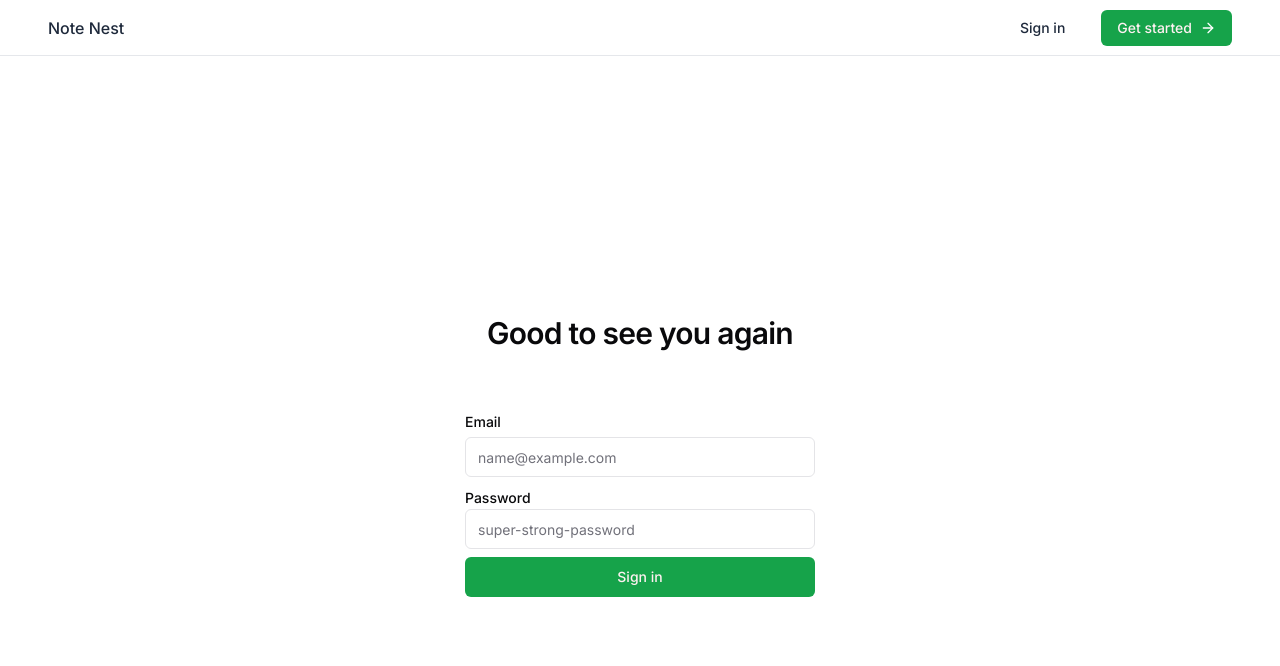
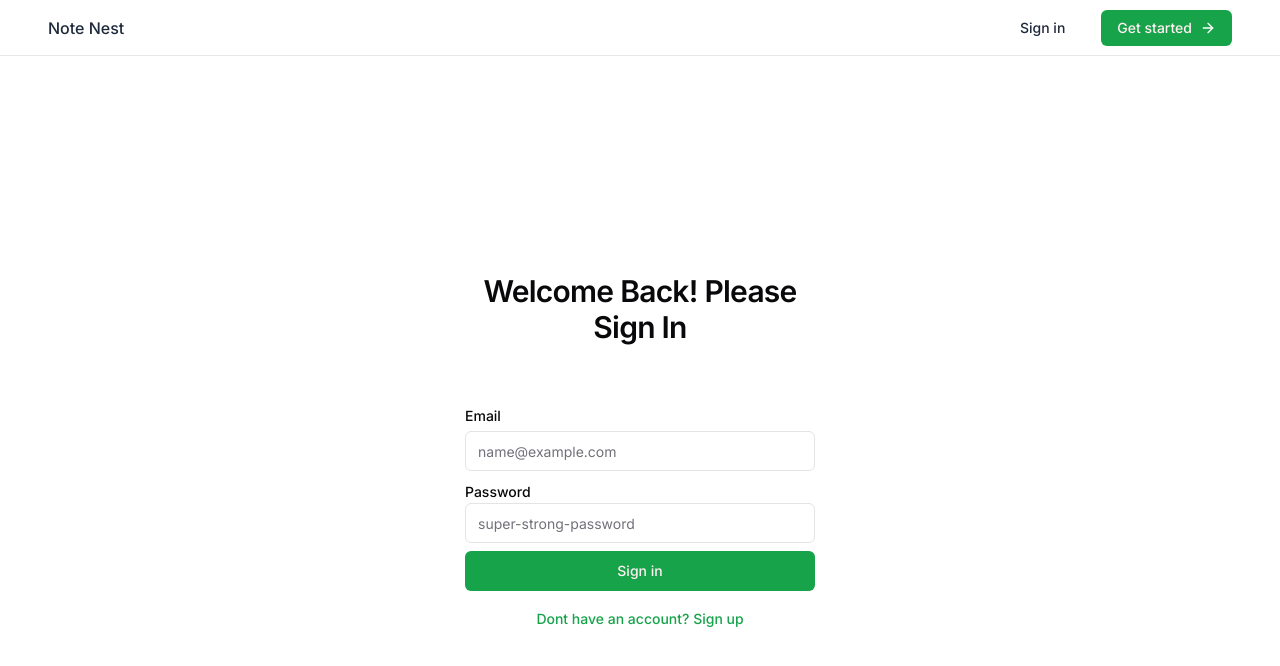
Before and after one commit to NaotoAzazel/noteapp, a Next.js app: page /sign-in in a window 1280 px wide. Shown: the top 666 px of the page. Built offline with nearby package versions, Linux system fonts and the light colour scheme; no server answers; a web font is replaced by a local one.

Commit message:
changed header text and added a button to quickly go to "Sing Up" on the "Sign In" page.

```diff
--- a/src/app/(auth)/sign-in/_components/sign-in-form.tsx
+++ b/src/app/(auth)/sign-in/_components/sign-in-form.tsx
@@ -1,13 +1,14 @@
 "use client"
 
 import { useState } from "react"
+import Link from "next/link"
 import { zodResolver } from "@hookform/resolvers/zod"
 import { signIn } from "next-auth/react"
 import { useForm } from "react-hook-form"
 
 import { cn } from "@/lib/utils"
 import { SignInSchema, signInSchema } from "@/lib/validation/auth"
-import { Button } from "@/components/ui/button"
+import { Button, buttonVariants } from "@/components/ui/button"
 import { Input } from "@/components/ui/input"
 import { Label } from "@/components/ui/label"
 import { Icons } from "@/components/icons"
@@ -82,6 +83,9 @@ export function SignInForm() {
           {isLoading && <Icons.spinner className="mr-2 size-4 animate-spin" />}
           <span>Sign in</span>
         </Button>
+        <Link href="/sign-up" className={buttonVariants({ variant: "link" })}>
+          Dont have an account? Sign up
+        </Link>
       </form>
     </div>
   )
--- a/src/app/(auth)/sign-in/page.tsx
+++ b/src/app/(auth)/sign-in/page.tsx
@@ -9,7 +9,7 @@ export default function SignInPage() {
     <div className="mx-auto flex w-[350px] flex-col items-center justify-center space-y-6">
       <div className="mb-10 flex flex-col space-y-2 text-center">
         <h1 className="text-3xl font-semibold tracking-tight">
-          Good to see you again
+          Welcome Back! Please Sign In
         </h1>
       </div>
       <SignInForm />
```
